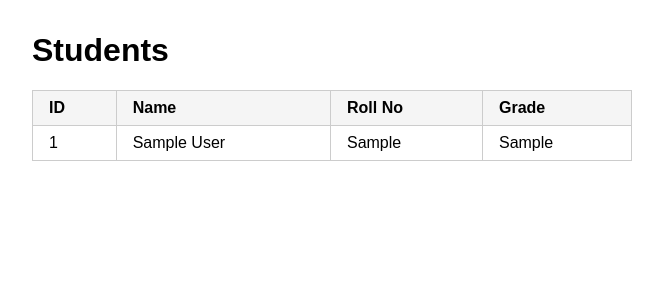
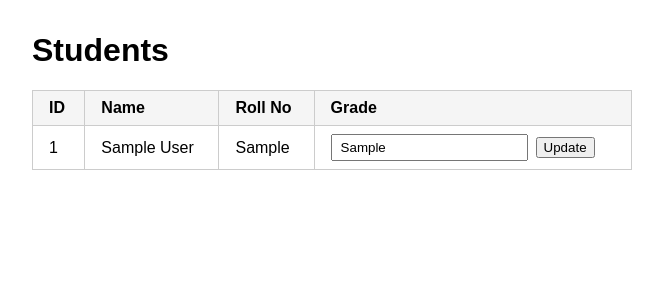
Before and after one commit to Manishprasad1/student-management-system, a Flask app: page /students in a window 1280 px wide. Shown: the top 300 px of the page, without its empty margins (0-663 px from the left). Run offline with Flask 3, Linux system fonts and the light colour scheme; tables that the repository leaves empty hold one stand-in row (values such as "Sample post").

Commit message:
Issue 2 changes  (#3)
* Issue 2 changes

* issue resolved (#3)

---------

Co-authored-by: Cursor <cursoragent@cursor.com>

```diff
--- a/app/main.py
+++ b/app/main.py
@@ -1,6 +1,6 @@
-from flask import Flask, render_template
+from flask import Flask, abort, redirect, render_template, request, url_for
 
-from models import get_all_students, init_db
+from models import get_all_students, get_student_by_id, init_db, update_student_grade
 
 app = Flask(__name__)
 
@@ -13,6 +13,16 @@ def list_students():
     students = get_all_students()
     return render_template('students.html', students=students)
 
+@app.route('/students/<int:student_id>/grade', methods=['POST'])
+def update_grade(student_id):
+    grade = request.form.get('grade', '').strip()
+    if not grade:
+        abort(400, 'Grade is required')
+    if not get_student_by_id(student_id):
+        abort(404)
+    update_student_grade(student_id, grade)
+    return redirect(url_for('list_students'))
+
 if __name__ == '__main__':
     init_db()
     app.run(debug=True)
--- a/app/models.py
+++ b/app/models.py
@@ -18,3 +18,23 @@ def get_all_students():
     ).fetchall()
     conn.close()
     return students
+
+def get_student_by_id(student_id):
+    conn = get_db()
+    student = conn.execute(
+        'SELECT id, name, roll_no, grade FROM students WHERE id = ?',
+        (student_id,),
+    ).fetchone()
+    conn.close()
+    return student
+
+def update_student_grade(student_id, grade):
+    conn = get_db()
+    cursor = conn.execute(
+        'UPDATE students SET grade = ? WHERE id = ?',
+        (grade, student_id),
+    )
+    conn.commit()
+    updated = cursor.rowcount > 0
+    conn.close()
+    return updated
--- a/app/templates/students.html
+++ b/app/templates/students.html
@@ -9,6 +9,8 @@
         th, td { border: 1px solid #ccc; padding: 0.5rem 1rem; text-align: left; }
         th { background: #f5f5f5; }
         .empty { color: #666; }
+        .grade-form { display: flex; gap: 0.5rem; align-items: center; }
+        .grade-form input { padding: 0.25rem 0.5rem; }
     </style>
 </head>
 <body>
@@ -29,7 +31,12 @@
                 <td>{{ student.id }}</td>
                 <td>{{ student.name }}</td>
                 <td>{{ student.roll_no }}</td>
-                <td>{{ student.grade }}</td>
+                <td>
+                    <form class="grade-form" method="post" action="{{ url_for('update_grade', student_id=student.id) }}">
+                        <input type="text" name="grade" value="{{ student.grade }}" required>
+                        <button type="submit">Update</button>
+                    </form>
+                </td>
             </tr>
             {% endfor %}
         </tbody>
```
